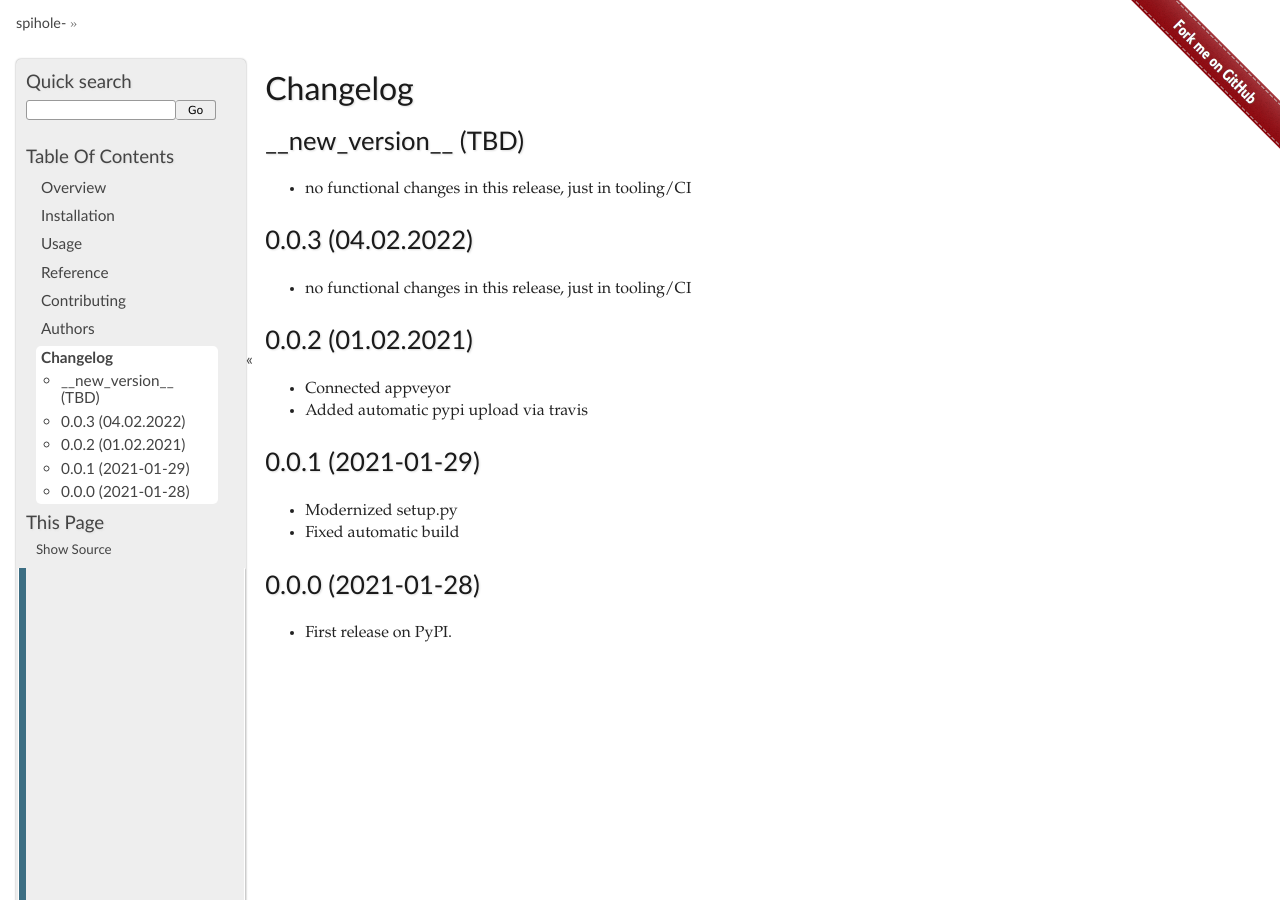
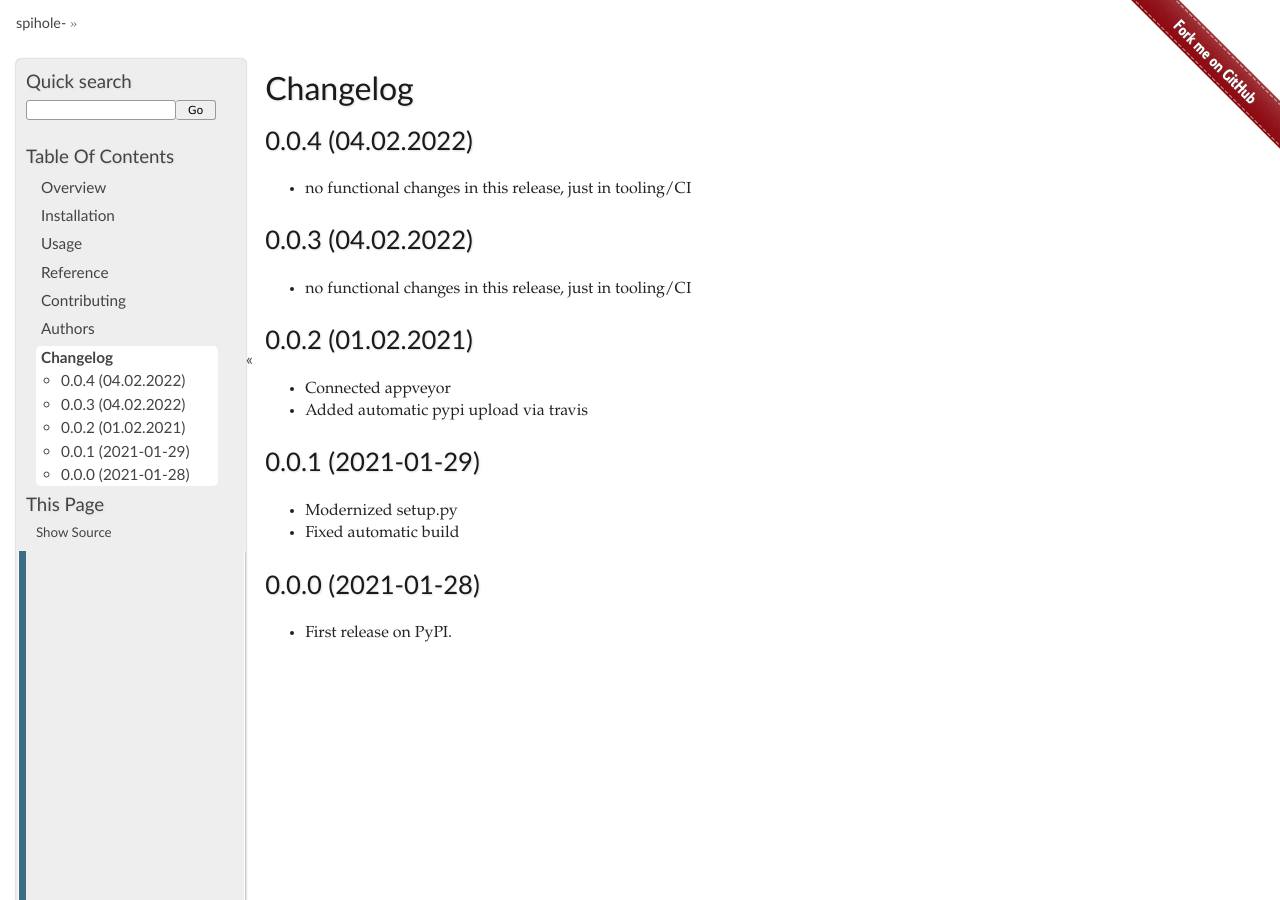
Before and after one commit to zoloft/python-spihole, a Sphinx documentation site: the page built from docs/changelog.rst, in a window 1280 px wide and 900 px high. Built offline with Sphinx 7.4.7, drawn with Linux system fonts in a browser that asks for light colours.

Commit message:
Bump version: 0.0.3 → 0.0.4

```diff
--- a/CHANGELOG.rst
+++ b/CHANGELOG.rst
@@ -2,7 +2,7 @@
 Changelog
 =========
 
-__new_version__ (TBD)
+0.0.4 (04.02.2022)
 ---------------------
 
 * no functional changes in this release,
--- a/README.rst
+++ b/README.rst
@@ -55,9 +55,9 @@
     :alt: Supported implementations
     :target: https://pypi.org/project/spihole
 
-.. |commits-since| image:: https://img.shields.io/github/commits-since/zoloft/python-spihole/v0.0.3.svg
+.. |commits-since| image:: https://img.shields.io/github/commits-since/zoloft/python-spihole/v0.0.4.svg
     :alt: Commits since latest release
-    :target: https://github.com/zoloft/python-spihole/compare/v0.0.3...master
+    :target: https://github.com/zoloft/python-spihole/compare/v0.0.4...master
 
 
 
--- a/docs/conf.py
+++ b/docs/conf.py
@@ -27,7 +27,7 @@
     version = release = get_distribution('spihole').version
 except Exception:
     traceback.print_exc()
-    version = release = '0.0.3'
+    version = release = '0.0.4'
 
 pygments_style = 'trac'
 templates_path = ['.']
--- a/pyproject.toml
+++ b/pyproject.toml
@@ -9,4 +9,4 @@
 [tool.setuptools_scm]
 write_to = "src/spihole/_version.py"
 local_scheme = "dirty-tag"
-fallback_version = "0.0.3"
+fallback_version = "0.0.4"
```
Also changed, not shown: .bumpversion.cfg.
